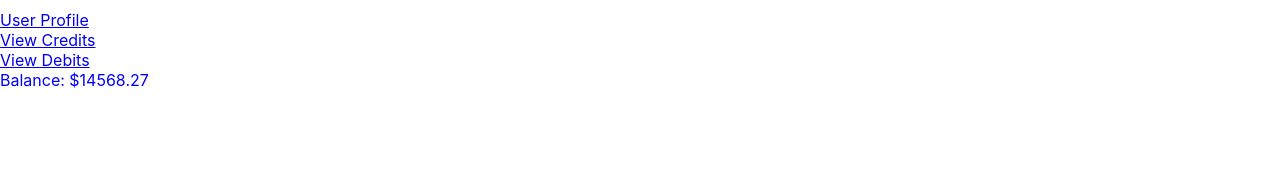
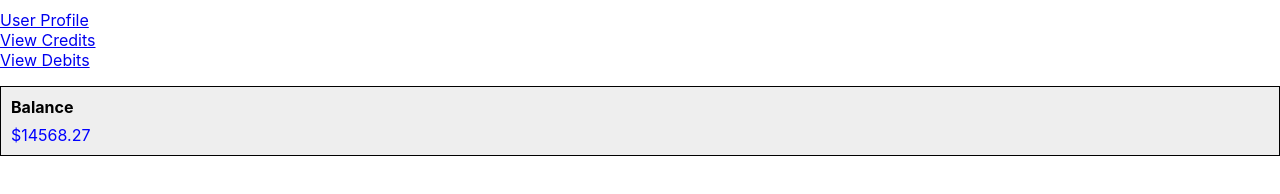
Before and after one commit to EdMaxPrime/react-routing-bank, a React (Create React App) app: page / in a window 1280 px wide. Shown: the part 376-570 px from the top of the page. Built offline with nearby package versions, Linux system fonts and the light colour scheme.

Commit message:
styled the account balance

```diff
--- a/src/components/AccountBalance.js
+++ b/src/components/AccountBalance.js
@@ -1,22 +1,21 @@
 import React, {Component} from 'react';
+import "./common.css";
 
 class AccountBalance extends Component {
     render() {
+  	    var color;
         if (this.props.accountBalance > 0) {
+        	color = "blue";
+        } else {
+        	color = "red";
+        }
 	    return (
-		      <div style={{color:"blue"}}>
-		        Balance: ${this.props.accountBalance.toFixed(2)}
-		      </div>
-		    );
-      }
-      else {
-	      return (
-		      <div style={{color:"red"}}>
-		        Balance: ${this.props.accountBalance.toFixed(2)}
+		    <div className="card">
+		      	<h4 className="card-title">Balance</h4>
+		      	<div style={{color: color}}>${this.props.accountBalance.toFixed(2)}</div>
 		    </div>
 		);
     }
 }
-}
 
 export default AccountBalance;
--- /dev/null
+++ b/src/components/common.css
@@ -0,0 +1,11 @@
+.card {
+	padding: 10px;
+	background-color: #eee;
+	border: 1px solid black;
+	margin: 1em 0;
+}
+
+.card-title {
+	margin-top: 0;
+	margin-bottom: 0.5em;
+}
```
Lines whose indentation alone changed are shown as unchanged.
